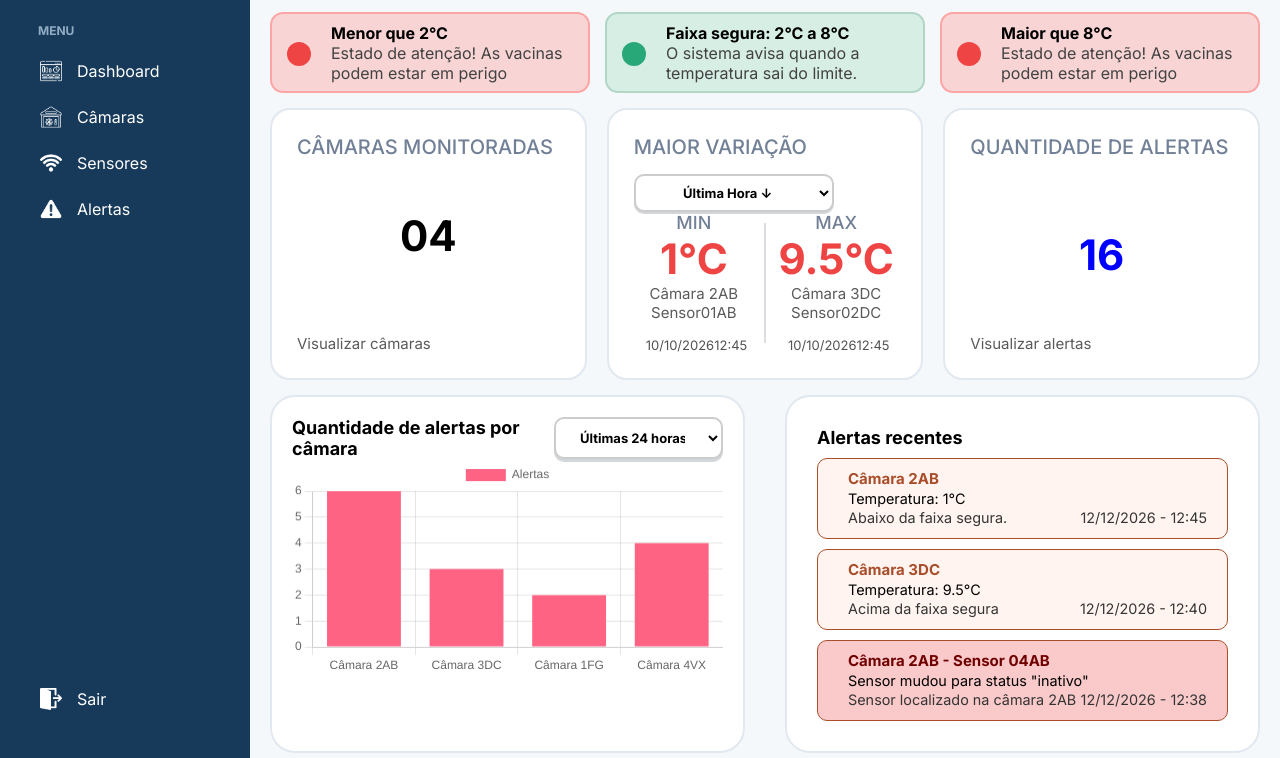
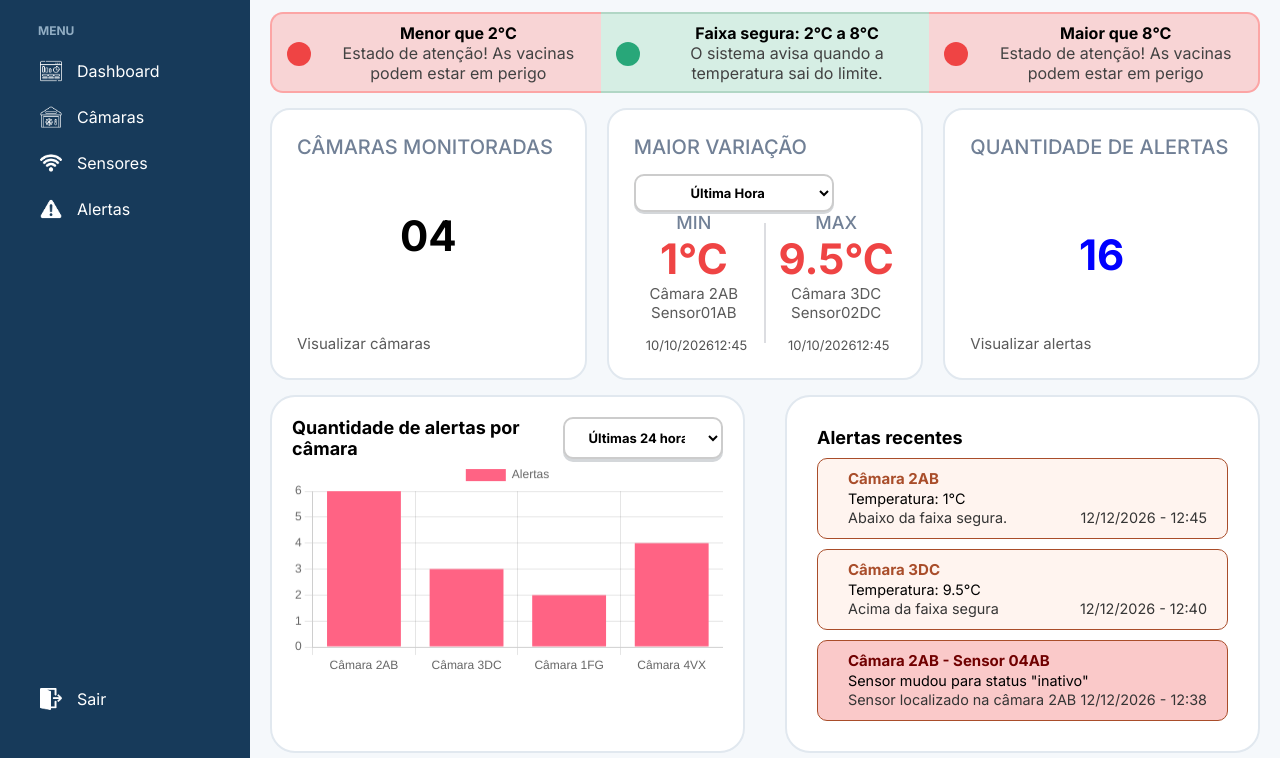
Before and after one commit to luiz-hayashi/projetoPI-sprint2-VaxControl, a plain HTML site: page Algoritmos/Site VaxControl/Dashboard/dashboard.html in a window 1280 px wide. Shown: the part 78-836 px from the top of the page. Drawn offline with nearby package versions, Linux system fonts and the light colour scheme.

Commit message:
Corrigindo métrica na Dashboard, deletando incoerências na Home do site e adicionando limite de tentativas no Login

```diff
--- a/Algoritmos/Site VaxControl/Dashboard/css/dashboard.css
+++ b/Algoritmos/Site VaxControl/Dashboard/css/dashboard.css
@@ -59,8 +59,7 @@
 .container-legendas {
     display: flex;
     flex-direction: row;
-    justify-content: space-between;
-    gap: 15px;
+    gap: 0;                 /* sem espaço entre as partes */
     margin: 15px 20px;
 }
 
@@ -69,10 +68,29 @@
     flex: 1;
     display: flex;
     flex-direction: row;
+    text-align: center;
     align-items: center;
-    border-radius: 13px;
+    border-radius: 0;       /* sem arredondar no meio */
     padding: 5px 15px;
     margin: 0;
+}
+
+/* arredonda só as pontas externas da barra */
+.box-info-status:first-child {
+    border-radius: 13px 0 0 13px;
+}
+
+.box-info-status:last-child {
+    border-radius: 0 13px 13px 0;
+}
+
+/* remove as bordas internas para não duplicar a linha entre as partes */
+.box-info-status:not(:last-child) {
+    border-right: none;
+}
+
+.box-info-status:not(:first-child) {
+    border-left: none;
 }
 
 /* divisoria dos cards kpi */
--- a/Algoritmos/Site VaxControl/Dashboard/dashboard.html
+++ b/Algoritmos/Site VaxControl/Dashboard/dashboard.html
@@ -117,9 +117,8 @@
         <div class="kpi">
           <h2 class="kpi-titulo">MAIOR VARIAÇÃO</h2>
           <select class="selecionar-periodo" id="slt_periodo">
-            <option value="1" selected>Última Hora ↓</option>
-            <option value="2">Últimas 24 horas ↓</option>
-            <option value="3">Ontem ↓</option>
+            <option value="1" selected>Última Hora</option>
+            <option value="2">Últimas 24 horas</option>
           </select>
 
           <!-- alinhar as colunas da KPI (do min e do max) -->
@@ -170,9 +169,8 @@
           <div class="box-alinhar">
             <p class="dashboard-titulo">Quantidade de alertas por câmara</p>
             <select class="seletor-camara" id="slt_camaras">
-              <option value="1">Última Hora ↓</option>
-              <option value="2" selected>Últimas 24 horas ↓</option>
-              <option value="3">Ontem ↓</option>
+              <option value="1">Última Hora </option>
+              <option value="2" selected>Últimas 24 horas </option>
             </select>
           </div>
 
```
Also changed, not shown: Algoritmos/Site VaxControl/Cadastro/cadastro.html (+0 -1 lines), Algoritmos/Site VaxControl/CalculadoraFinanceira/calculadora-financeira.html (+0 -1 lines), Algoritmos/Site VaxControl/CalculadoraFinanceira/inicio.html (+0 -1 lines), Algoritmos/Site VaxControl/Dashboard/alertas.html (+1 -1 lines), Algoritmos/Site VaxControl/Login/login.html (+9 -2 lines), Algoritmos/Site VaxControl/index.html (+6 -9 lines).
